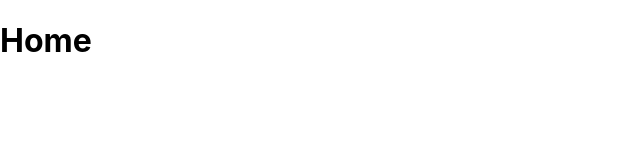
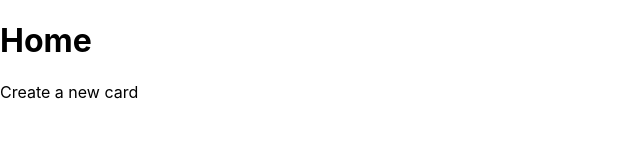
Before and after one commit to mikailsayan/lean-coffee-app, a Next.js app: page / in a window 1280 px wide. Shown: the top 160 px of the page, without its empty margins (0-640 px from the left). Built offline with nearby package versions, Linux system fonts and the light colour scheme.

Commit message:
Add pages

```diff
--- a/pages/index.js
+++ b/pages/index.js
@@ -1,7 +1,10 @@
-
+import Link from "next/link";
 
 export default function Home() {
   return (
-    <h1>Home</h1>
+    <div>
+      <h1>Home</h1>
+      <Link href="/create">Create a new card</Link>
+    </div>
   )
 }
```
Also changed, not shown: pages/cards.js (added, +7 -0 lines), pages/create.js (added, +7 -0 lines).
